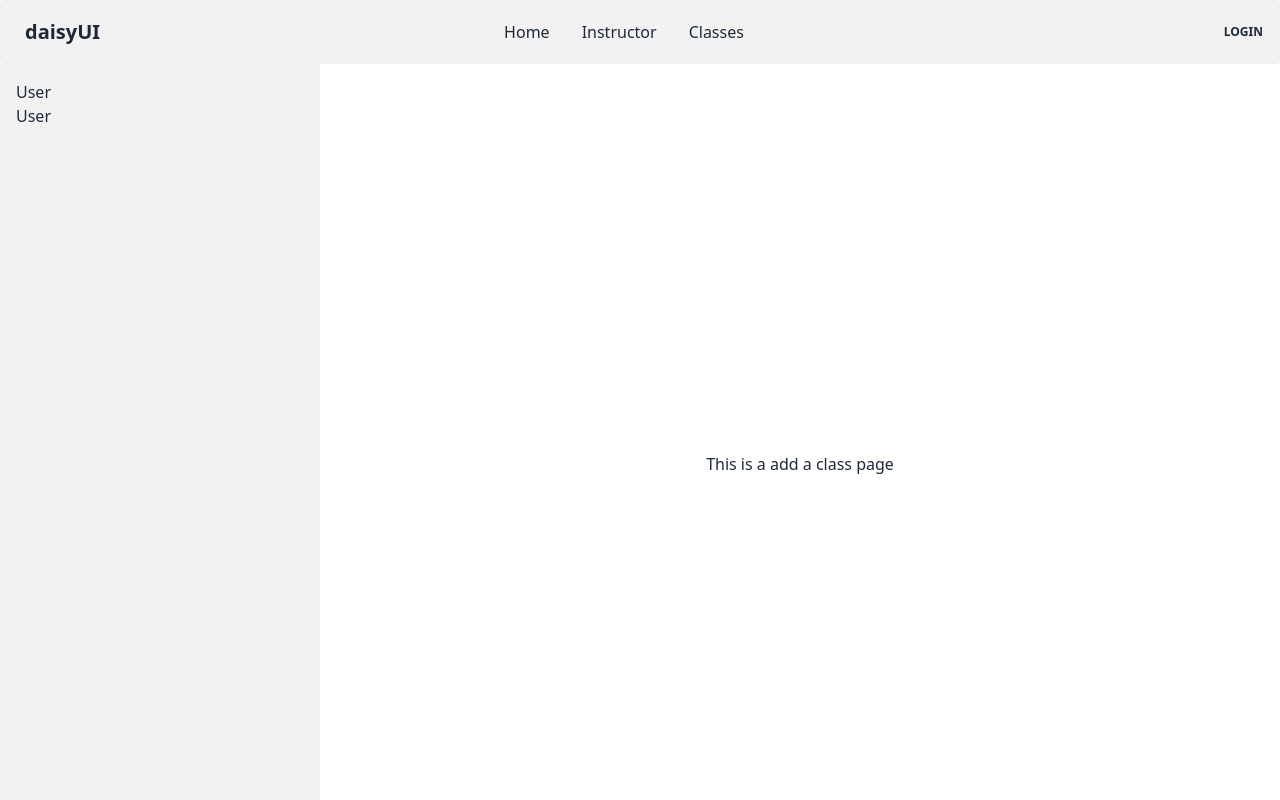
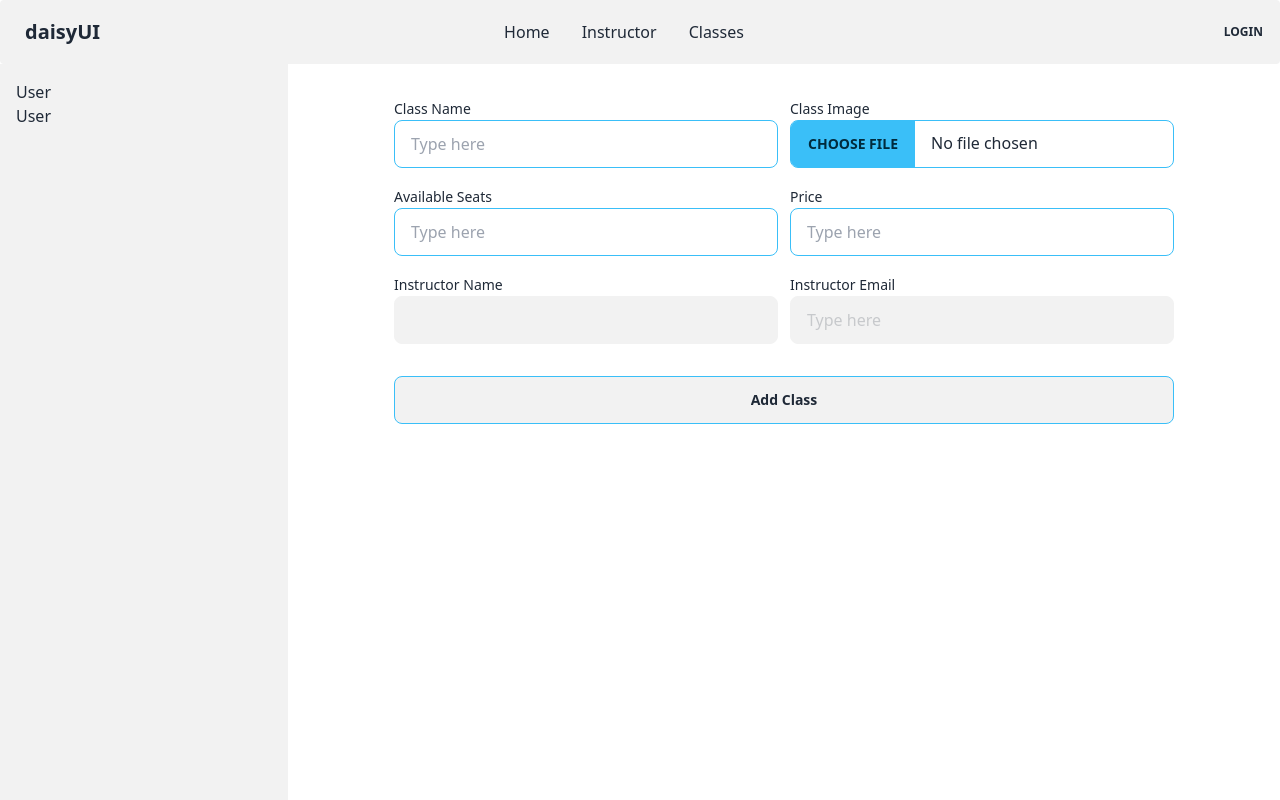
Before and after one commit to EmranAli-15/re-TheArt-client, a React (Vite) app: page /dashboard/addClass in a window 1280 px wide. Shown: the top 800 px of the page. Built offline with nearby package versions, Linux system fonts and the light colour scheme; no server answers.

Commit message:
add a class page created

```diff
--- a/src/Layout/Dashboard.jsx
+++ b/src/Layout/Dashboard.jsx
@@ -13,14 +13,14 @@ const Dashboard = () => {
             <Navbar></Navbar>
             <div className="drawer lg:drawer-open">
                 <input id="my-drawer-2" type="checkbox" className="drawer-toggle" />
-                <div className="drawer-content flex flex-col items-center justify-center">
+                <div className="drawer-content p-8">
                     <Outlet></Outlet>
                     <label htmlFor="my-drawer-2" className="btn btn-primary drawer-button lg:hidden">Open drawer</label>
 
                 </div>
                 <div className="drawer-side">
                     <label htmlFor="my-drawer-2" className="drawer-overlay"></label>
-                    <ul className="p-4 w-80 h-full bg-base-200 text-base-content">
+                    <ul className="p-4 w-72 h-full bg-base-200 text-base-content">
                         {/* Sidebar content here */}
                         {
                             isAdmin ?
--- a/src/pages/Dashboard/Instructor/AddClass.jsx
+++ b/src/pages/Dashboard/Instructor/AddClass.jsx
@@ -1,10 +1,74 @@
 import React from 'react';
+import useAuth from '../../../hooks/useAuth'
 
 const AddClass = () => {
+    const { user } = useAuth();
+
+    const handleSubmit = (event) => {
+        event.preventDefault();
+        const from = event.target;
+
+        const name = from.name.value;
+        const photo = from.photo.value;
+        const seats = parseInt(from.seats.value);
+        const price = parseFloat(from.price.value);
+        const userName = from.userName.value;
+        const userEmail = from.userEmail.value;
+
+        const classData = { name, photo, seats, price, userName, userEmail };
+        console.log(classData);
+    }
+
     return (
-        <div>
-            <h2>This is a add a class page</h2>
-        </div>
+        <form onSubmit={handleSubmit} className='flex flex-col items-center'>
+            <div className='md:flex md:space-x-3'>
+                <div className='form-control'>
+                    <label>
+                        <span className="label-text">Class Name</span>
+                    </label>
+                    <input type="text" name="name" placeholder="Type here" className="input input-bordered input-info w-full md:w-96" />
+                </div>
+                <div className='form-control'>
+                    <label>
+                        <span className="label-text">Class Image</span>
+                    </label>
+                    <input type="file" name="photo" className="file-input file-input-bordered file-input-info w-full md:w-96" />
+                </div>
+            </div>
+
+            <div className='md:flex md:space-x-3 my-4'>
+                <div className='form-control'>
+                    <label>
+                        <span className="label-text">Available Seats</span>
+                    </label>
+                    <input type="number" name="seats" placeholder="Type here" className="input input-bordered input-info w-full md:w-96" />
+                </div>
+                <div className='form-control'>
+                    <label>
+                        <span className="label-text">Price</span>
+                    </label>
+                    <input type="number" name="price" placeholder="Type here" className="input input-bordered input-info w-full md:w-96" />
+                </div>
+            </div>
+
+            <div className='md:flex md:space-x-3'>
+                <div className='form-control'>
+                    <label>
+                        <span className="label-text">Instructor Name</span>
+                    </label>
+                    <input type="text" name="userName" defaultValue={user?.displayName} disabled className="input input-bordered input-info w-full md:w-96" />
+                </div>
+                <div className='form-control'>
+                    <label>
+                        <span className="label-text">Instructor Email</span>
+                    </label>
+                    <input type="text" name="userEmail" defaultValue={user?.email} disabled placeholder="Type here" className="input input-bordered input-info w-full md:w-96" />
+                </div>
+            </div>
+            <button className="btn w-full md:w-[780px] mt-8 border-info">
+                <input type="submit" value="Add Class" />
+            </button>
+        </form>
     );
 };
 
```
